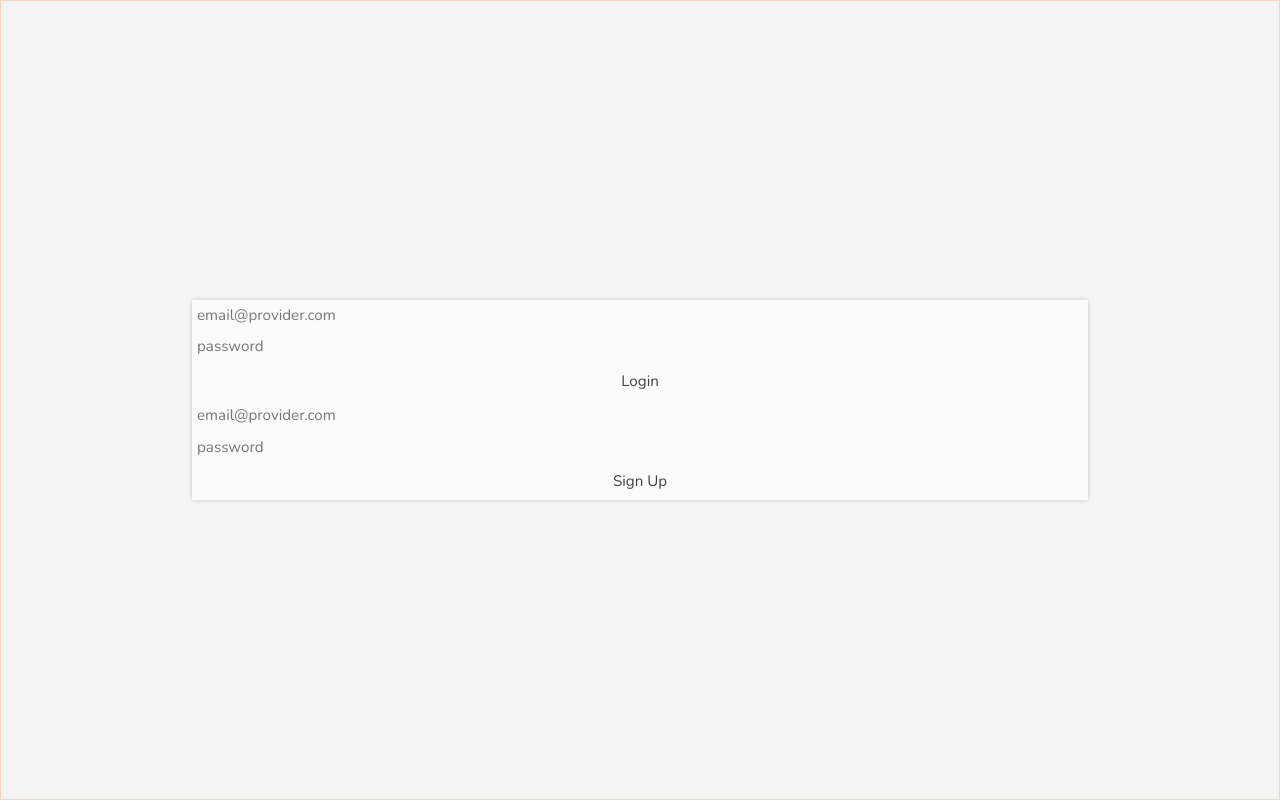
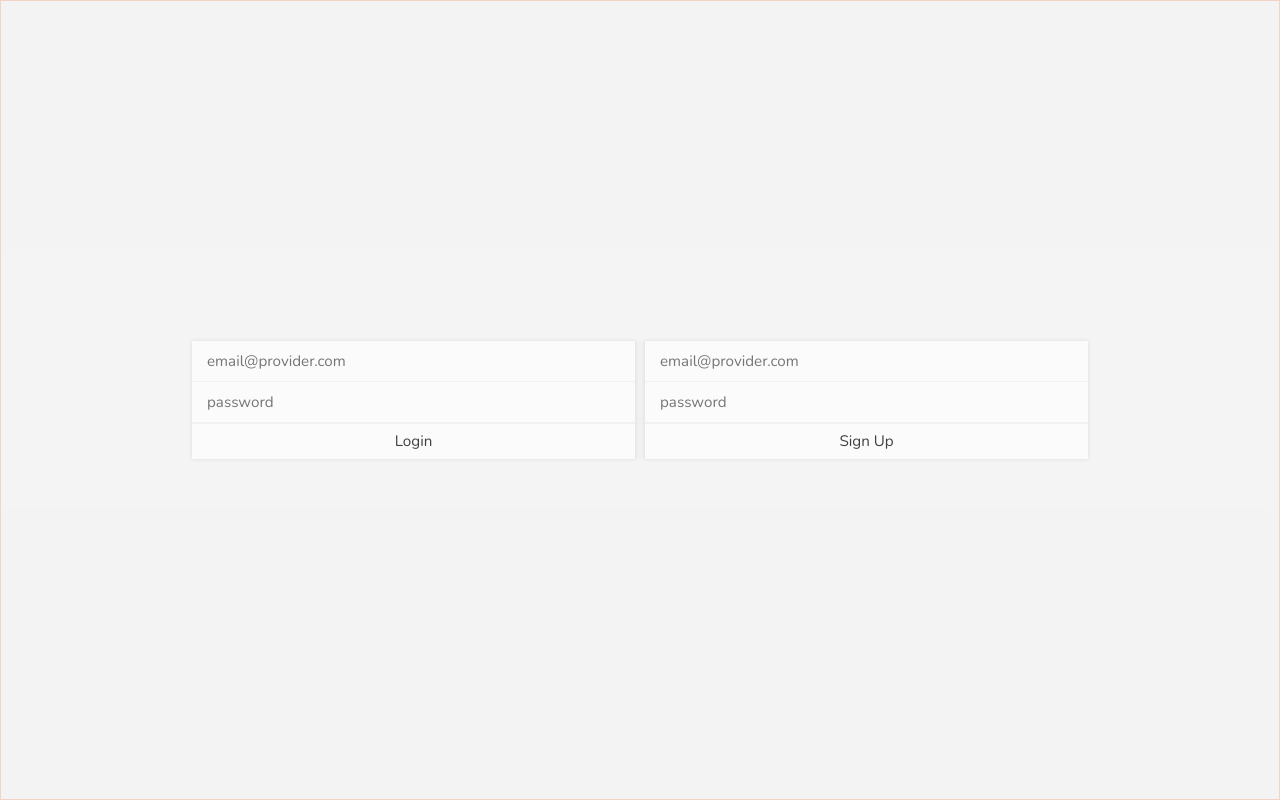
Before and after one commit to dylaneiseman/Human-Factors---Study-App-Project, a React (Create React App) app in the folder frontend/: page /settings in a window 1280 px wide. Built offline with nearby package versions, Linux system fonts and the light colour scheme; no server answers.

Commit message:
scss for landing page & added error message on login/signup

```diff
--- a/frontend/src/components/Access.jsx
+++ b/frontend/src/components/Access.jsx
@@ -13,6 +13,7 @@ function Access(){
     const [data, setData] = useState(false);
     const [loading, setLoading] = useState(true);
     const [error, setError] = useState(null);
+    const [err, setErr] = useState(null);
 
     useEffect(() => {
         async function Authenticate() {
@@ -46,9 +47,10 @@ function Access(){
 
     return(
         <div id="access">
-            <Modal>
-                <Login/>
-                <Signup/>
+            <Modal className="access-modal">
+                <div className="error">{err}</div>
+                <Login setErr={setErr}/>
+                <Signup setErr={setErr}/>
             </Modal>
         </div>
     )
--- a/frontend/src/css/index.scss
+++ b/frontend/src/css/index.scss
@@ -196,13 +196,14 @@ input[type=submit] {
   }
 }
 .options .completed {
-  flex: 1 1;
-  grid-template-columns: auto auto;
+  flex-grow: unset;
+  grid-template-columns: auto;
+  background: var(--background);
 }
 .options .delete {
   background-color: $bg;
   color: $color;
-  flex: 1 100%;
+  flex: 1 1;
   &:hover {background-color: darken($bg, 5%)}
 }
 
@@ -310,3 +311,14 @@ details[open] summary {
   background: lighten(var(--bg), 10%);
   color: var(--c);
 }
+
+
+.error {
+  width: 100%;
+  padding: 11px 15px;
+  box-shadow: 0 0 2px $shadow;
+  border-radius: 1px;
+  background: alpha(red, 8%);
+  font-weight: 600;
+}
+.error:empty { display: none;}
--- a/frontend/src/css/pages/Application.scss
+++ b/frontend/src/css/pages/Application.scss
@@ -57,4 +57,6 @@
     margin: auto;
     height: 100%;
     overflow: auto;
+    background: $bg;
+    color: $color;
 }
--- a/frontend/src/css/pages/Assignments.scss
+++ b/frontend/src/css/pages/Assignments.scss
@@ -8,17 +8,16 @@
 
     .details {
         grid-column: 1/span 2;
-        grid-template-columns: 40px 1fr 40px 20%;
+        grid-template-columns: 40px 1fr 20%;
         align-content: center;
 
-        #courseID {grid-column: 1/span 4;}
+        #courseID {grid-column: 1/span 2;}
         #description {grid-column: 1/span 4;}
     }
     .lists {
         margin-top: 10px;
     }
     .completed {
-        background: $form;
-        color: $color-form;
+        background: var(--bg);
     }
 }
--- a/frontend/src/css/pages/Landing.scss
+++ b/frontend/src/css/pages/Landing.scss
@@ -1,2 +1,17 @@
 /* scss variables */
 @use '@css/SharedVariables.scss' as *;
+
+.access-modal .modal-inside {
+    display: flex;
+    grid-template-columns: 1fr 1fr;
+    gap: 10px;
+    background: $offbg;
+    box-shadow: unset;
+    flex-wrap: wrap;
+    form {
+        flex: 1 1 max(300px, 100%/2.2)
+    }
+    input {
+        padding: 10px 15px
+    }
+}
--- a/frontend/src/css/pages/Settings.scss
+++ b/frontend/src/css/pages/Settings.scss
@@ -3,7 +3,7 @@
 
 #new-settings {
     background: $form;
-    color: $color;
+    color: $color-form;
     padding: 33px 40px;
     border-radius: 3px;
     display: grid;
--- a/frontend/src/forms/Login.jsx
+++ b/frontend/src/forms/Login.jsx
@@ -1,7 +1,9 @@
 import { useNavigate } from "react-router-dom";
+import React, { useState } from 'react';
 
-function Login(){
+function Login(args){
     const navigate = useNavigate()
+    const {setErr} = args;
 
     async function handleSubmit(e) {
         e.preventDefault();
@@ -16,7 +18,12 @@ function Login(){
                     "Content-Type": "application/json"
                 }
             });
-            localStorage.setItem("authToken", await response.text());
+            const json = await response.json();
+            if(!response.ok) {
+                setErr("Login: " + json)
+                return false;
+            }
+            localStorage.setItem("authToken", JSON.stringify(json));
             if(window.location.pathname.slice(1)=='/') navigate("/home");
             window.location.reload();
         } catch (err) {
--- a/frontend/src/forms/Signup.jsx
+++ b/frontend/src/forms/Signup.jsx
@@ -1,7 +1,9 @@
 import { useNavigate } from "react-router-dom";
+import React, { useState } from 'react';
 
-function Signup(){
+function Signup(args){
     const navigate = useNavigate()
+    const {setErr} = args
 
     async function handleSubmit(e) {
         e.preventDefault();
@@ -16,6 +18,11 @@ function Signup(){
                     "Content-Type": "application/json"
                 }
             });
+            const json = await response.json();
+            if(!response.ok) {
+                setErr("Signup: " + json)
+                return false;
+            }
             localStorage.setItem("authToken", await response.text());
             if(window.location.pathname.slice(1)=='/') navigate("/home");
             window.location.reload();
--- a/frontend/src/pages/AssignmentView.jsx
+++ b/frontend/src/pages/AssignmentView.jsx
@@ -137,9 +137,10 @@ function ViewAssignments(){
                 if (course.props.value != e.courseID) continue;
                 assign.push(
                     <div className="options" id={e._id}>
+                        <label className="completed" htmlFor={"c-" + e._id}><input type="checkbox" id={"c-" + e._id} name="completed" defaultChecked={e.completed} onChange={()=>handleCompleted(e)}/></label>
+
                         <a href={"/assignments/" + e._id}>{e.assignmentTitle}</a>
-                        <label className="completed" htmlFor={"c-" + e._id}>completed
-                        <input type="checkbox" id={"c-" + e._id} name="completed" defaultChecked={e.completed} onChange={()=>handleCompleted(e)}/></label>
+
                         <Delete id={e._id} name={e.assignmentTitle}/>
                     </div>
                 )
@@ -160,13 +161,13 @@ function ViewAssignments(){
 
             <input type="text" name="assignmentTitle" id="assignmentTitle" defaultValue={data.assignmentTitle} onChange={(e)=>handleChange(e, data)}/>
 
-            <input type="date" id="dueDate" name="dueDate" defaultValue={data.dueDate.split("T")[0]} onChange={(e)=>handleChange(e, data)}/>
-
             <Delete id={data._id} name={data.assignmentTitle}/>
 
             <select name="courseID" id="courseID" defaultValue={data.courseID} onChange={(e)=>handleChange(e, data)}>
                 {courses}
             </select>
+
+            <input type="date" id="dueDate" name="dueDate" defaultValue={data.dueDate.split("T")[0]} onChange={(e)=>handleChange(e, data)}/>
 
             <textarea id="description" name="description" defaultValue={data.description} onChange={(e)=>handleChange(e, data)}></textarea>
 
```
Also changed, not shown: 1 other file (tests, documents, lock files or other folders).
